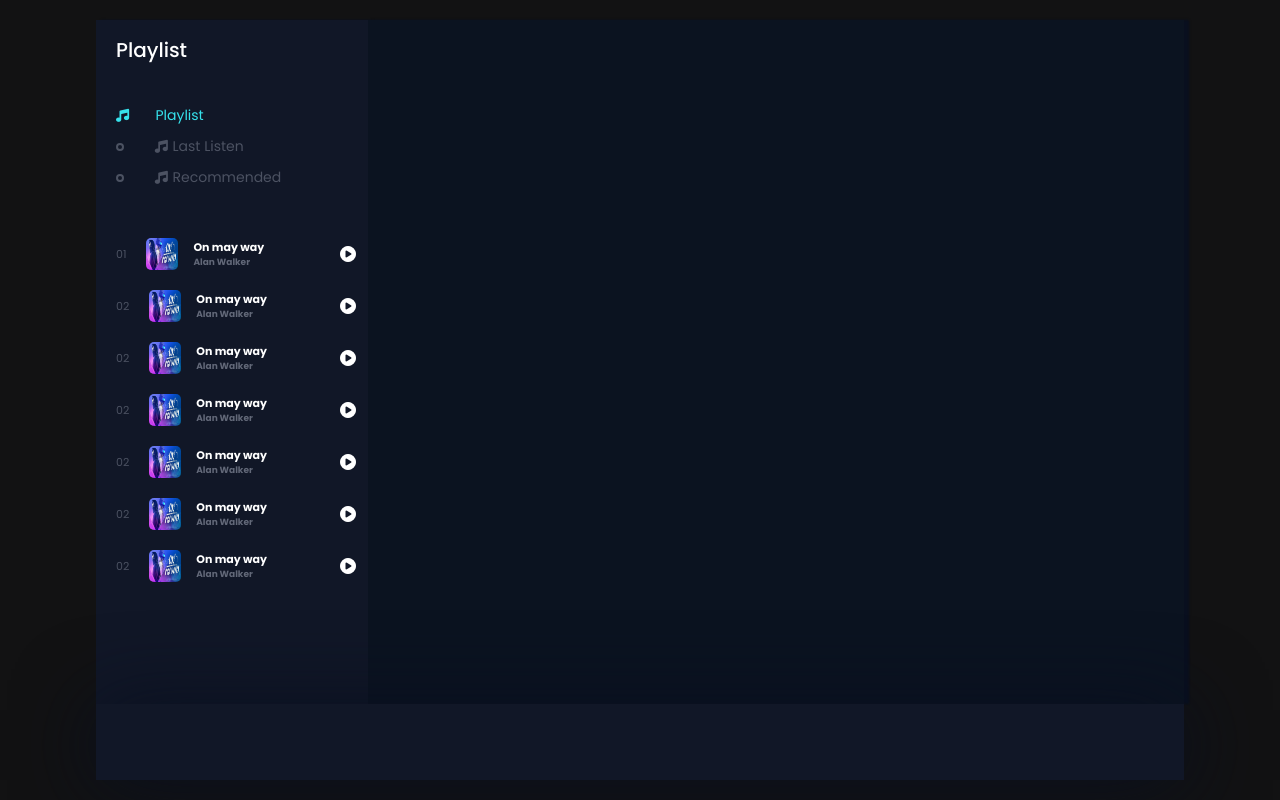
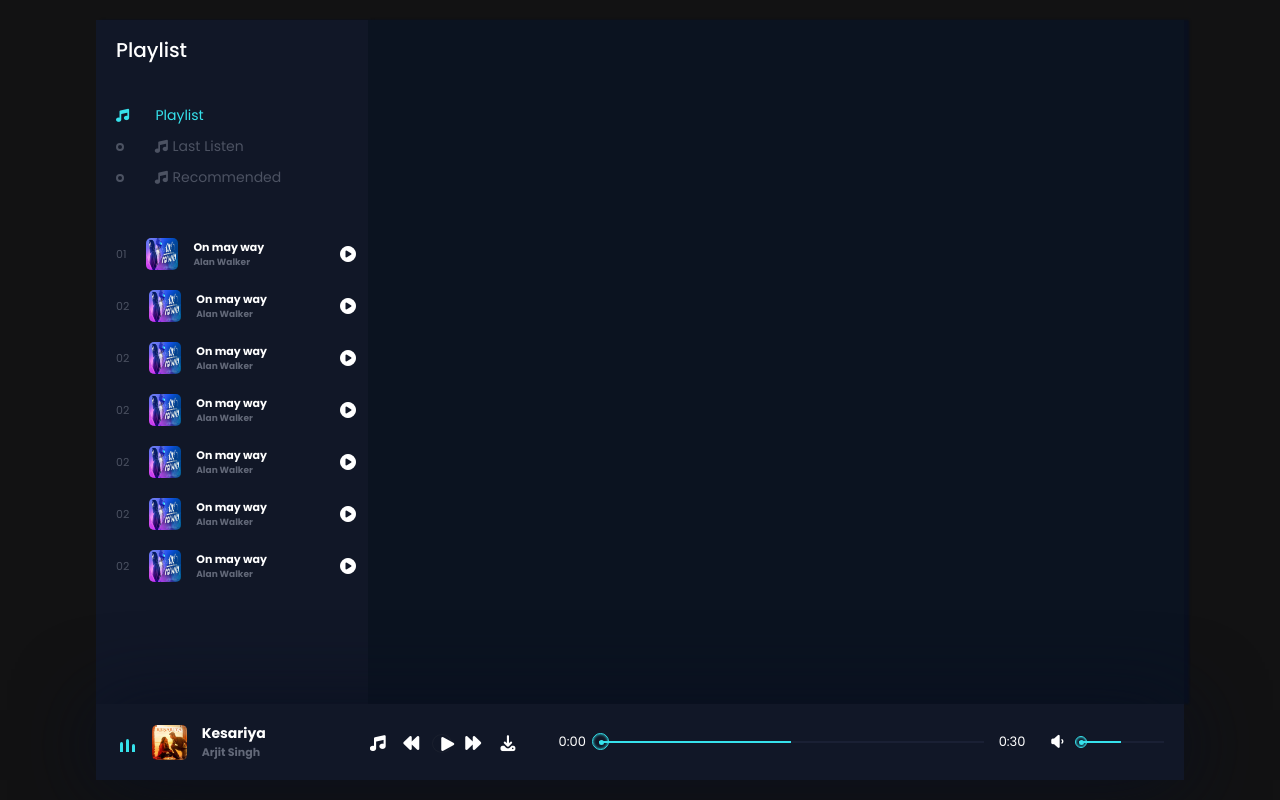
Before and after one commit to Sakesh120/Codealpha_tasks, a plain HTML site: page music-player-3d/index.html in a window 1280 px wide. Drawn offline with Linux system fonts and the light colour scheme; a web font is replaced by a local one.

Commit message:
master_bar

```diff
--- a/music-player-3d/design.css
+++ b/music-player-3d/design.css
@@ -138,4 +138,227 @@ header .menu_side .menu_song li i {
   right: 10px;
 }
 header .master_play {
+  display: flex;
+  align-items: center;
+  padding: 0px 20px;
 }
+
+header .master_play .wave {
+  width: 30px;
+  height: 30px;
+  /* border: 1px solid #fff; */
+  padding-bottom: 5px;
+  display: flex;
+  align-items: flex-end;
+  margin-right: 10px;
+  justify-content: center;
+}
+header .master_play .wave .wave1 {
+  width: 3px;
+  height: 10px;
+  background: #36e2ec;
+  margin-right: 3px;
+  border-radius: 10px 10px 0px 0px;
+  /* animation: wave 0.5s linear infinite; */
+  animation: unset;
+}
+header .master_play .wave .wave1:nth-child(2) {
+  height: 13px;
+  margin-right: 3.5px;
+  animation-delay: 0.4s;
+}
+header .master_play .wave .wave1:nth-child(3) {
+  height: 8px;
+  animation-delay: 0.8s;
+}
+
+/* javascript Classes */
+header .master_play .active1 .wave1 {
+  animation: wave 0.5s linear infinite;
+}
+
+header .master_play .active1 .wave1:nth-child(2) {
+  animation-delay: 0.4s;
+}
+header .master_play .active1 .wave1:nth-child(3) {
+  animation-delay: 0.8s;
+}
+
+@keyframes wave {
+  0% {
+    height: 10px;
+  }
+  50% {
+    height: 15px;
+  }
+  100% {
+    height: 5px;
+  }
+}
+
+header .master_play img {
+  width: 35px;
+  height: 35px;
+  object-fit: cover;
+  object-position: center;
+  border-radius: 5px;
+}
+header .master_play h5 {
+  font-size: 14px;
+  margin-left: 15px;
+  width: 150px;
+  color: #fff;
+  overflow: hidden;
+  text-overflow: ellipsis;
+  white-space: nowrap;
+  cursor: pointer;
+}
+
+header .master_play h5 .subtitle {
+  font-size: 11px;
+  color: #626878;
+  text-overflow: ellipsis;
+  white-space: nowrap;
+  cursor: pointer;
+}
+header .master_play .icon {
+  font-size: 16px;
+  color: #fff;
+  margin: 2px 20px 0 40px;
+  outline: none;
+  display: flex;
+  align-items: center;
+  gap: 5px;
+}
+header .master_play .icon i {
+  cursor: pointer;
+  outline: none;
+}
+
+header .master_play .icon .shuffle {
+  font-size: 17px;
+  margin-right: 10px;
+  width: 17.5px;
+  overflow: hidden;
+  display: flex;
+  align-items: center;
+}
+header .master_play .icon #downlod_music {
+  font-size: 17px;
+  margin-left: 10px;
+}
+header .master_play .icon i:nth-child(3) {
+  border: 1px solid rgba(105, 105, 105, 0.1);
+  border-radius: 50%;
+  padding: 1px 5px 0px 7px;
+  margin: 0px 5px;
+}
+
+header .master_play span {
+  color: #fff;
+  width: 35px;
+  /* border: 1px solid #fff; */
+  font-size: 13px;
+  font-weight: 400;
+}
+header .master_play #currentStart {
+  margin: 0px 0px 0px 20px;
+}
+header .master_play .bar {
+  position: relative;
+  width: 43%;
+  height: 2px;
+  background: rgba(105, 105, 170, 0.1);
+  margin: 0px 15px 0px 10px;
+}
+header .master_play .bar .bar2 {
+  position: absolute;
+  background: #36e2ec;
+  width: 50%;
+  height: 100%;
+  top: 0;
+  transition: 1s linear;
+}
+header .master_play .bar .dot {
+  position: absolute;
+  background: #36e2ec;
+  width: 5px;
+  height: 5px;
+  border-radius: 50%;
+  left: 0%;
+  top: -1.5px;
+  transition: 1s linear;
+}
+header .master_play .bar .dot::before {
+  content: "";
+  position: absolute;
+  width: 15px;
+  height: 15px;
+  border: 1px solid #36e2ec;
+  border-radius: 50%;
+  left: -7px;
+  top: -6.5px;
+  box-shadow: inset 0px 0px 3px #36e2ec;
+}
+header .master_play .bar input {
+  position: absolute;
+  width: 100%;
+  top: -7px;
+  left: 0px;
+  cursor: pointer;
+  z-index: 999999999999999999999;
+  opacity: 0;
+}
+header .master_play .vol {
+  position: relative;
+  width: 100px;
+  height: 2px;
+  background: rgba(105, 105, 170, 0.1);
+  margin-left: 50px;
+}
+header .master_play .vol i {
+  position: absolute;
+  color: #fff;
+  font-size: 15px;
+  top: -7px;
+  left: -30px;
+}
+header .master_play .vol input {
+  position: absolute;
+  width: 100%;
+  top: -8px;
+  left: 0;
+  cursor: pointer;
+  z-index: 9999999999999999;
+  opacity: 0;
+}
+header .master_play .vol .vol_bar {
+  position: absolute;
+  background: #36e2ec;
+  width: 50%;
+  height: 100%;
+  top: 0;
+  transition: 1s linear;
+}
+
+header .master_play .vol .dot {
+  position: absolute;
+  background: #36e2ec;
+  width: 5px;
+  height: 5px;
+  border-radius: 50%;
+  left: 0%;
+  top: -1.5px;
+  transition: 1s linear;
+}
+header .master_play .vol .dot::before {
+  content: "";
+  position: absolute;
+  width: 10px;
+  height: 10px;
+  border: 1px solid #36e2ec;
+  border-radius: 50%;
+  left: -4px;
+  top: -4px;
+  box-shadow: inset 0px 0px 3px #36e2ec;
+}
--- a/music-player-3d/index.html
+++ b/music-player-3d/index.html
@@ -105,7 +105,37 @@
     </div>
     <div class="song_side"></div>
     <div class="master_play">
-      <div class="wave"></div>
+      <div class="wave">
+        <div class="wave1 "></div>
+        <div class="wave1"></div>
+        <div class="wave1"></div>
+      </div>
+      <img src="imgs/kesariya.jpg" alt="" id="poster_master_play">
+      <h5 id="title">
+        Kesariya
+        <div class="subtitle">Arjit Singh</div>
+      </h5>
+      <div class="icon">
+        <i class="fa-solid shuffle fa-music"></i>
+        <i class="fa-solid fa-backward"></i>
+        <i class="fa-solid fa-play"></i>
+        <!-- <i class="fa-solid fa-pause"></i> -->
+        <i class="fa-solid fa-forward"></i>
+        <i class="fa-solid fa-download" id="downlod_music"></i>
+      </div>
+      <span id="currentStart">0:00</span>
+      <div class="bar">
+        <input type="range" id="seek" min="0" max="100">
+        <div class="bar2" id="bar2"></div>
+        <div class="dot"></div>
+      </div>
+      <span id="currentEnd">0:30</span>
+      <div class="vol">
+        <i class="fa-solid fa-volume-low" id="vol_icon"></i>
+        <input type="range" min="0" max="100" id="vol">
+        <div class="vol_bar"></div>
+        <div class="dot" id="vol_dot"></div>
+      </div>
     </div>
   </header>
 
```
Also changed, not shown: music-player-3d/imgs/kesariya.jpg (added).
